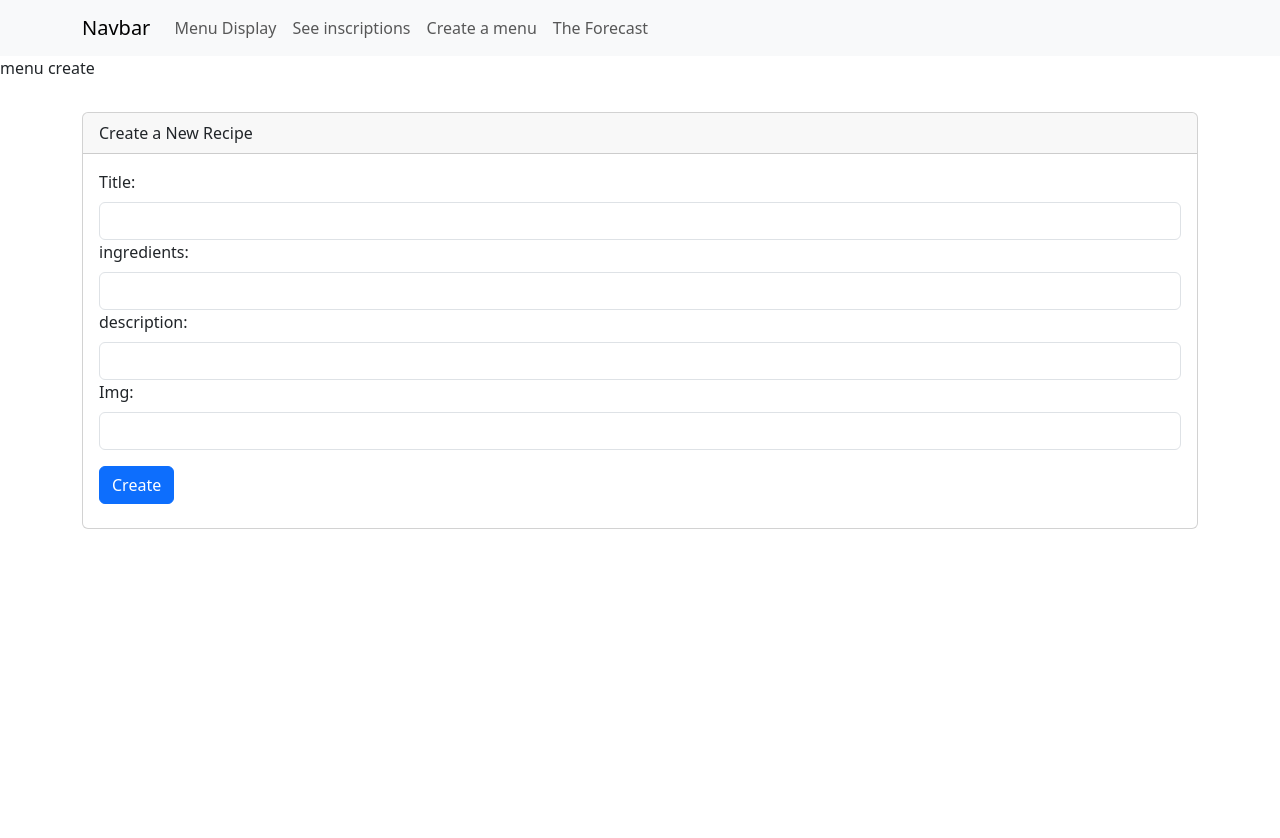
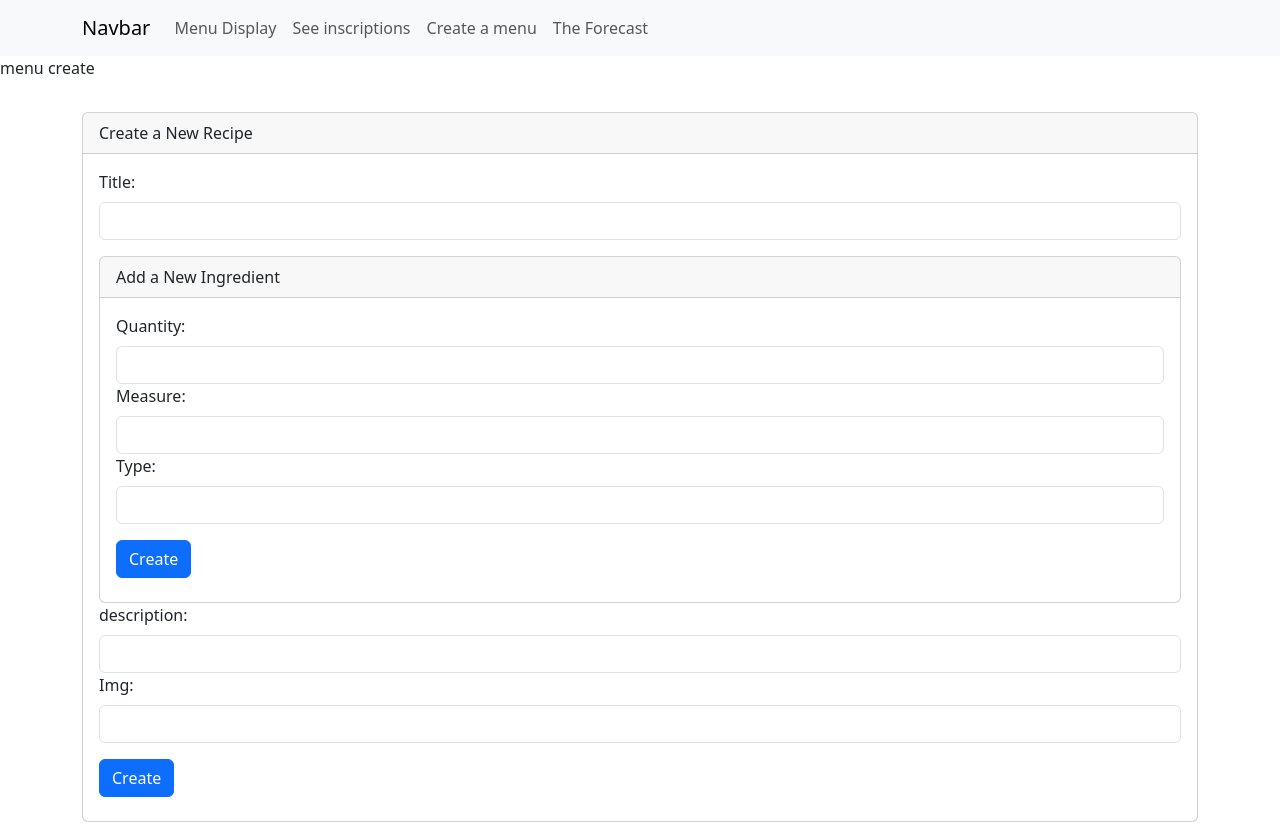
Before and after one commit to paola-lmv/final_project_web_programming, a React (Vite) app in the folder final_project/: page /#/menuCreate in a window 1280 px wide. Before the commit the page ends 800 px from the top, so only its background shows below. Built offline with nearby package versions, Linux system fonts and the light colour scheme; no server answers.

Commit message:
not working problem avec ingrédient

```diff
--- /dev/null
+++ b/final_project/src/ingrédient.jsx
@@ -0,0 +1,12 @@
+import {  Button } from "react-bootstrap";
+
+function Ingredient({quantity,measure,type,deleteIngredient}) {
+  return (
+    <>
+        <p>quantity={quantity},measure={measure},type={type}</p>
+        <Button onClick={deleteIngredient}>Delete</Button> {/* Add delete button */}
+    </>
+  );
+}
+
+export default Ingredient;
--- a/final_project/src/menuCreate.jsx
+++ b/final_project/src/menuCreate.jsx
@@ -53,9 +53,7 @@ function MenuCreate({isAuthenticated}) {
   const addNewRecipe = (newRecipe) => {
     saveRecipes([newRecipe,...recipes])
   };
-
-
-
+  const lengthRecipe=recipes.length;
     return (<>
 
     {isAuthenticated ? (<NavbarLoged/>):(<NavbarUnLoged/>)}
@@ -65,7 +63,7 @@ function MenuCreate({isAuthenticated}) {
         <Spinner animation="grow" size="xl" />:<>
           <Row className="mb-3">
             <Col>
-              <NewRecipe addRecipe={addNewRecipe} />
+              <NewRecipe addRecipe={addNewRecipe} lengthRecipe={lengthRecipe} />
             </Col>
           </Row>
           </>}
--- a/final_project/src/menuDisplay.jsx
+++ b/final_project/src/menuDisplay.jsx
@@ -18,7 +18,7 @@ function MenuDisplay({isAuthenticated}) {
           });
 
           const json = await res.json();
-          setRecipe(json.record)
+          setRecipe(json.record.recipes)
           setLoading(false);
         } catch(e) {
           console.error(e);
@@ -26,7 +26,7 @@ function MenuDisplay({isAuthenticated}) {
           setLoading(false);
         }
       }
-        useEffect(()=> {getData()}, []);
+      useEffect(()=> {getData()}, []);
 
     const saveRecipes = async (recipes) => {
         try{
@@ -65,7 +65,6 @@ function MenuDisplay({isAuthenticated}) {
               <Recipe
                 key={"p" + index + "_" + recipe.title}
                 title={recipe.title}
-                ingredients={recipe.ingredients}
                 description={recipe.description}
                 imageUrl={recipe.imageUrl}
                 deleteRecipe={() => deleteRecipe(index)}
--- /dev/null
+++ b/final_project/src/newIngredient.jsx
@@ -0,0 +1,71 @@
+
+import React, { useState, useEffect } from "react";
+import { FormControl, FormLabel, Card, Button, Form, CardBody, CardHeader} from "react-bootstrap";
+
+
+function NewIngredient({ addIngredient }) {
+  const [quantity, setQuantity] = useState("");
+  const [measure, setMeasure] = useState("");
+  const [type, setType] = useState("");
+  const handleSubmit = (e) => {
+    e.preventDefault(); // Prevents page refresh on form submit
+
+    // Create a new post object
+    const newIngredient = {
+        quantity,
+        measure,
+        type
+    };
+
+    // Add the new post to the App state
+    addIngredient(newIngredient);
+
+    // Clear the input fields after submission
+    setQuantity("");
+    setMeasure("");
+    setType("");
+  };
+
+  return (
+    <Card className="new-ingredient mt-3">
+      <CardHeader>Add a New Ingredient</CardHeader>
+      <CardBody>
+      <Form onSubmit={handleSubmit} className="mb-2">
+        <div>
+          <FormLabel htmlFor="quantity">Quantity:</FormLabel>
+          <FormControl
+            id="quantity"
+            value={quantity}
+            onChange={(e) => setQuantity(e.target.value)}
+            required
+          />
+        </div>
+        <div>
+          <FormLabel htmlFor="measure">Measure:</FormLabel>
+          <FormControl
+            id="measure"
+            value={measure}
+            onChange={(e) => setMeasure(e.target.value)}
+            required
+          />
+        </div>
+        <div>
+          <FormLabel htmlFor="type">Type:</FormLabel>
+          <FormControl
+            id="type"
+            value={type}
+            onChange={(e) => setType(e.target.value)}
+            required
+          />
+        </div>
+        <div className="mt-3">
+          <Button type="submit">Create</Button>
+        </div>
+
+      </Form>
+      </CardBody>
+    </Card>
+  );
+}
+
+export default NewIngredient;
--- a/final_project/src/newRecipe.jsx
+++ b/final_project/src/newRecipe.jsx
@@ -1,13 +1,65 @@
-
-import React, { useState } from "react";
+import NewIngredient from './newIngredient';
+import Ingredient from './ingrédient';
+import React, { useState, useEffect } from "react";
 import { FormControl, FormLabel, Card, Button, Form, CardBody, CardHeader} from "react-bootstrap";
+import ListGroup from 'react-bootstrap/ListGroup';
 
 
-function NewRecipe({ addRecipe }) {
-  const [title, setTitle] = useState("");
-  const [ingredients, setIngredient] = useState([]);
-  const [description, setDescription] = useState("");
-  const [imageUrl, setImageUrl] = useState("");
+function NewRecipe({ addRecipe, lengthRecipe }) {
+// State with initial recipe
+const [title, setTitle] = useState("");
+const [ingredients, setIngredient] = useState([]);
+const [description, setDescription] = useState("");
+const [imageUrl, setImageUrl] = useState("");
+const [loading, setLoading] = useState(true);
+const [show, setShow] = useState(false);
+
+const getData = async () => {
+try {
+  const res = await fetch(`https://api.jsonbin.io/v3/b/67114e74acd3cb34a898b1ed/latest`, {
+    method: 'GET',
+    headers: {'X-Access-Key': '$2a$10$jZgwyAZTBDnrFGvDVyUjduR1Vsg5A6G7JS59xOsxwCPEPTh3VClui'  }
+  });
+
+  const json = await res.json();
+  setIngredient(json.record.recipes[lengthRecipe-1].ingredients)
+  setLoading(false);
+} catch(e) {
+  console.error(e);
+  setIngredient([])
+  setLoading(false);
+}
+}
+useEffect(()=> {getData()}, []);
+
+const saveIngredient = async (ingredients) => {
+try{
+  const res = await fetch(`https://api.jsonbin.io/v3/b/67114e74acd3cb34a898b1ed`, {
+    method: 'PUT',
+    headers: {
+      'Content-Type': 'application/json',
+      'X-Access-Key':  '$2a$10$jZgwyAZTBDnrFGvDVyUjduR1Vsg5A6G7JS59xOsxwCPEPTh3VClui'  // Use Access Key
+    },
+    body: JSON.stringify({ ingredients: ingredients })
+  });
+  if (res.ok) {
+    setIngredient(ingredients)// Add new post to the array of posts
+  }
+} catch(e) {
+  console.error(e);
+  setShow(true);
+}
+}
+// Function to add a new post to the state
+const addNewIngredient = (newIngredient) => {
+saveIngredient([newIngredient,...ingredients])
+};
+// Function to delete a post by index
+const deleteIngredient = (indexToDelete) => {
+  const updatedIngredient = ingredients.filter((ingredient, index) => index !== indexToDelete);
+  saveIngredient(updatedIngredient)
+};
+
   const handleSubmit = (e) => {
     e.preventDefault(); // Prevents page refresh on form submit
 
@@ -31,6 +83,7 @@ function NewRecipe({ addRecipe }) {
 
   return (
     <Card className="new-recipe mt-3">
+      {console.log(ingredients)}
       <CardHeader>Create a New Recipe</CardHeader>
       <CardBody>
       <Form onSubmit={handleSubmit} className="mb-2">
@@ -44,13 +97,7 @@ function NewRecipe({ addRecipe }) {
           />
         </div>
         <div>
-          <FormLabel htmlFor="ingredients">ingredients:</FormLabel>
-          <FormControl
-            id="ingredients"
-            value={ingredients}
-            onChange={(e) => setIngredient(e.target.value)}
-            required
-          />
+        <NewIngredient addIngredient={addNewIngredient} />
         </div>
         <div>
           <FormLabel htmlFor="description">description:</FormLabel>
--- a/final_project/src/recipe.jsx
+++ b/final_project/src/recipe.jsx
@@ -1,19 +1,72 @@
+import Ingredient from './ingrédient';
+import React, { useState, useEffect } from "react";
+import { Card, CardBody, CardHeader, CardImg, Button } from "react-bootstrap";
+import ListGroup from 'react-bootstrap/ListGroup';
 
-import React from "react";
-import { Card, CardBody, CardHeader, CardImg, Button } from "react-bootstrap";
+function Recipe({ title, description, imageUrl, deleteRecipe }) {
+  // State with initial recipe
+const [ingredients, setIngredient] = useState([]);
+const [loading, setLoading] = useState(true);
+const [show, setShow] = useState(false);
 
+const getData = async () => {
+try {
+  const res = await fetch(`https://api.jsonbin.io/v3/b/67114e74acd3cb34a898b1ed/latest`, {
+    method: 'GET',
+    headers: {'X-Access-Key': '$2a$10$jZgwyAZTBDnrFGvDVyUjduR1Vsg5A6G7JS59xOsxwCPEPTh3VClui'  }
+  });
 
-function Recipe({ title, ingredients, description, imageUrl, deleteRecipe }) {
+  const json = await res.json();
+  setIngredient(json.record.recipes[0].ingredients)
+  setLoading(false);
+} catch(e) {
+  console.error(e);
+  setIngredient([])
+  setLoading(false);
+}
+}
+useEffect(()=> {getData()}, []);
+
+const saveIngredient = async (ingredients) => {
+try{
+  const res = await fetch(`https://api.jsonbin.io/v3/b/67114e74acd3cb34a898b1ed`, {
+    method: 'PUT',
+    headers: {
+      'Content-Type': 'application/json',
+      'X-Access-Key':  '$2a$10$jZgwyAZTBDnrFGvDVyUjduR1Vsg5A6G7JS59xOsxwCPEPTh3VClui'  // Use Access Key
+    },
+    body: JSON.stringify({ ingredients: ingredients })
+  });
+  if (res.ok) {
+    setIngredient(ingredients)// Add new post to the array of posts
+  }
+} catch(e) {
+  console.error(e);
+  setShow(true);
+}
+}
+// Function to add a new post to the state
+const addNewIngredient = (newIngredient) => {
+saveIngredient([newIngredient,...ingredients])
+};
+// Function to delete a post by index
+const deleteIngredient = (indexToDelete) => {
+  const updatedIngredient = ingredients.filter((ingredient, index) => index !== indexToDelete);
+  saveIngredient(updatedIngredient)
+};
   return (
     <Card >
       <CardHeader>{title}</CardHeader>
       <CardBody>
         <CardImg src={imageUrl} alt={title} />
-        <p>{ingredients}</p>
+        <ListGroup>
+          {(ingredients.map((ingredient,index)=>(
+            <ListGroup.Item><Ingredient quantity={ingredient.quantity} measure={ingredient.measure} type={ingredient.type} deleteIngredient={deleteIngredient}/></ListGroup.Item>
+          )))}
+        </ListGroup>
         <p>{description}</p>
         <Button onClick={deleteRecipe}>Delete</Button> {/* Add delete button */}
       </CardBody>
-
     </Card>
   );
 }
```
